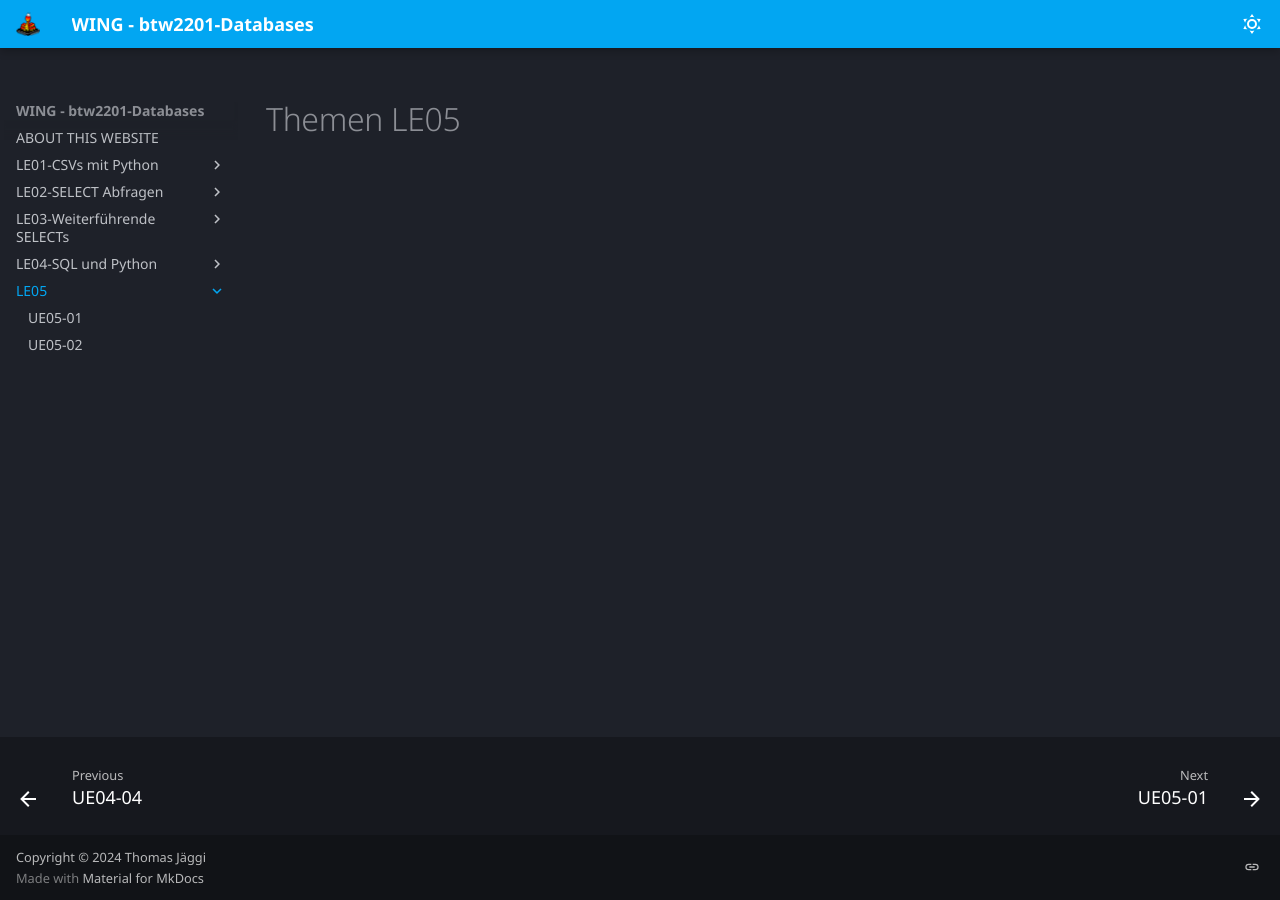
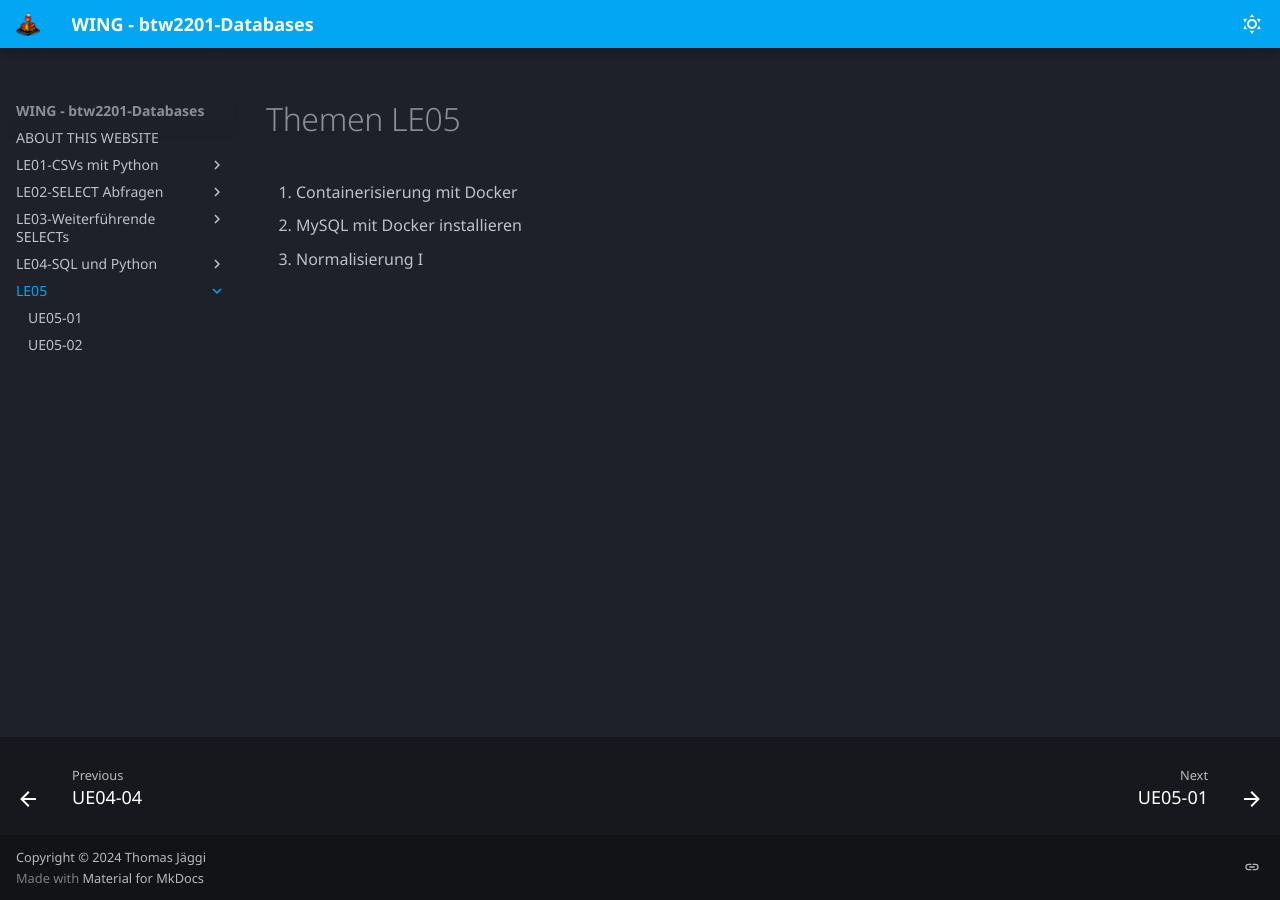
Before and after one commit to tjaeggi/btw2201_databases, an MkDocs documentation site: the page built from docs/le05/README.md, in a window 1280 px wide. Built offline with MkDocs 1.6.1 and Material for MkDocs 9.7.7, drawn with Linux system fonts in a browser that asks for light colours; some web fonts are replaced.

Commit message:
Themen
aa

```diff
--- a/docs/le05/README.md
+++ b/docs/le05/README.md
@@ -1 +1,5 @@
 # Themen LE05
+
+1. Containerisierung mit Docker
+2. MySQL mit Docker installieren
+3. Normalisierung I
```
